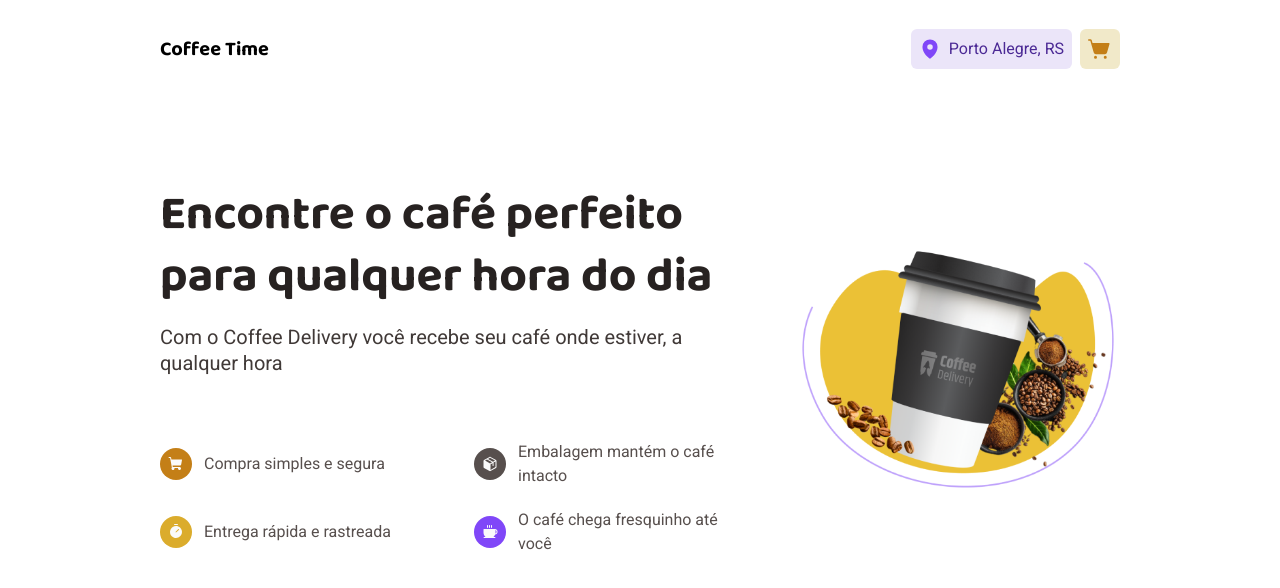
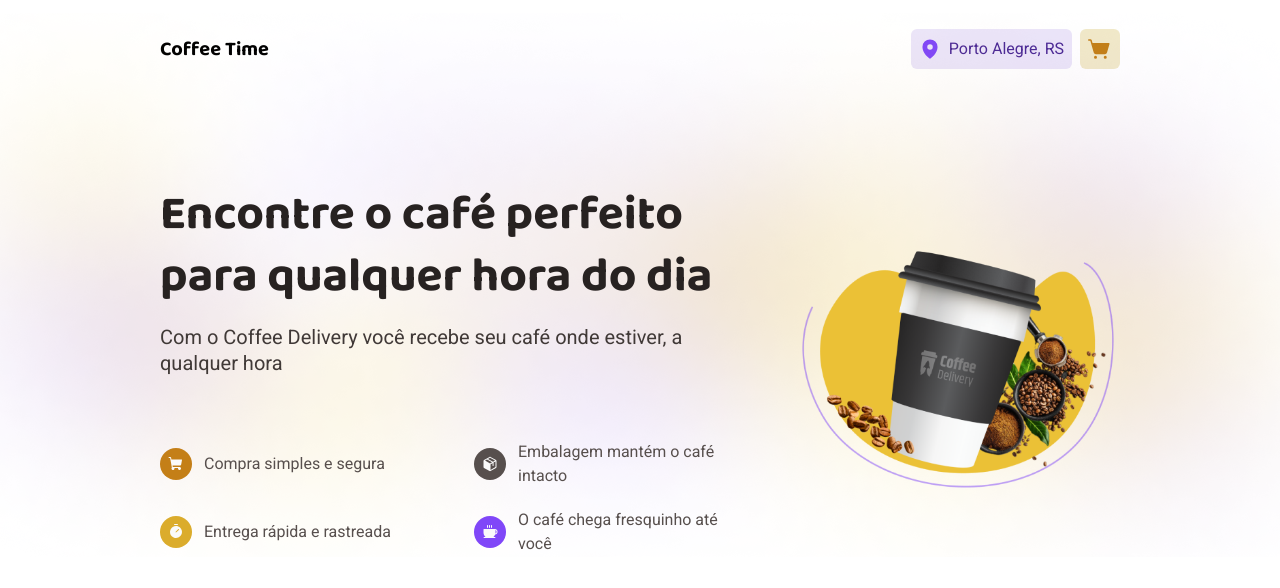
Before and after one commit to guivictorr/coffeetime, a React (Vite) app: page / in a window 1280 px wide. Shown: the top 588 px of the page. Built offline with nearby package versions, Linux system fonts and the light colour scheme.

Commit message:
feat: adding blurry pattern on hero section

```diff
--- a/src/pages/home.tsx
+++ b/src/pages/home.tsx
@@ -27,7 +27,8 @@
   return (
     <main>
       <section className='grid grid-cols-1 lg:grid-cols-[588px_1fr] grid-rows-1 h-[544px] gap-x-12'>
-        <div className='flex flex-col items-center text-center lg:items-start lg:text-start justify-center space-y-16 '>
+        <div className='absolute -top-[230px] right-0 bottom-0 left-0 bg-hero-pattern bg-no-repeat bg-center'></div>
+        <div className='flex flex-col items-center text-center lg:items-start lg:text-start justify-center space-y-16 z-10'>
           <div className='max-w-[588px] space-y-4'>
             <h2 className='text-base-title text-[28px] sm:text-xl'>
               Encontre o café perfeito para qualquer hora do dia
@@ -39,14 +40,17 @@
           </div>
           <ul className='grid grid-cols-1 lg:grid-cols-2 grid-rows-2 gap-y-5 gap-x-10 text-base-text'>
             {heroList.map(item => (
-              <li className='flex items-center justify-center lg:justify-start gap-3'>
+              <li
+                key={item.title}
+                className='flex items-center justify-center lg:justify-start gap-3'
+              >
                 <img className='hidden lg:block' alt='' src={item.icon} />
                 <span>{item.title}</span>
               </li>
             ))}
           </ul>
         </div>
-        <figure className='hidden lg:flex items-center justify-center'>
+        <figure className='hidden lg:flex items-center justify-center z-10'>
           <img src={heroImage} alt='' />
         </figure>
       </section>
--- a/tailwind.config.js
+++ b/tailwind.config.js
@@ -3,6 +3,11 @@
 export default {
   content: ['./index.html', './src/**/*.{js,ts,jsx,tsx}'],
   theme: {
+    extend: {
+      backgroundImage: {
+        'hero-pattern': "url('src/assets/img/hero-pattern.png')",
+      },
+    },
     colors: {
       white: '#fff',
       background: '#fafafa',
```
Also changed, not shown: src/assets/img/hero-pattern.png (added).
